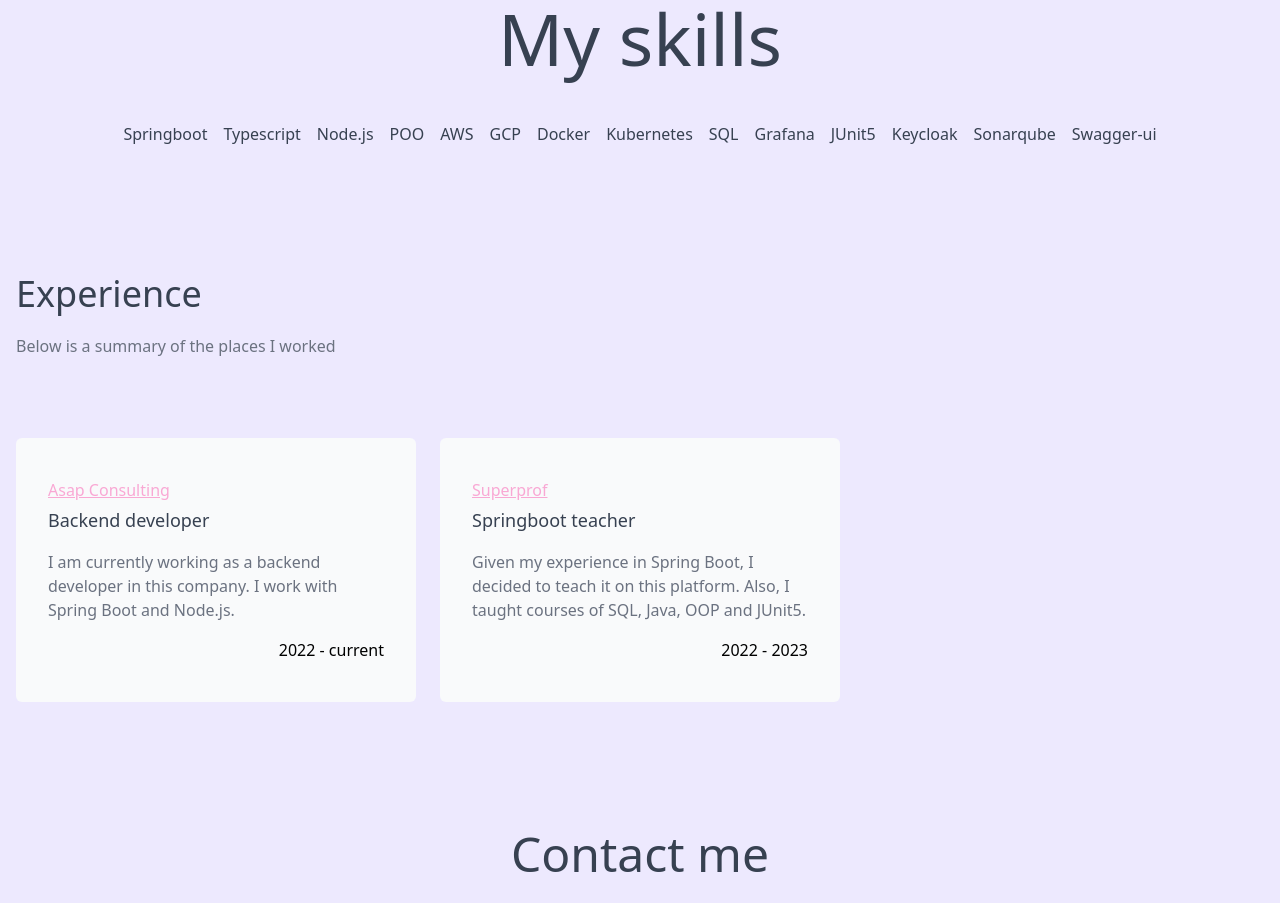
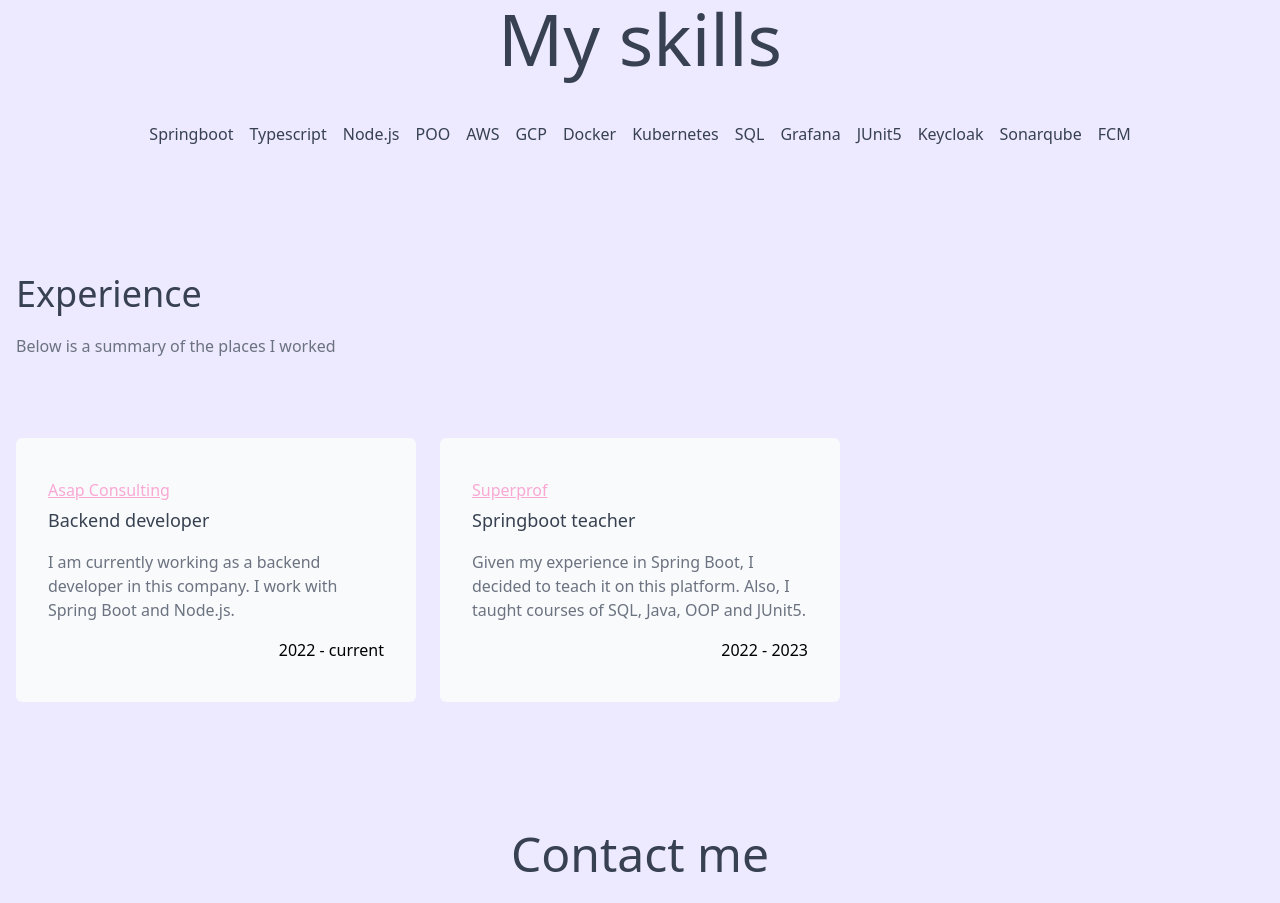
Before and after one commit to luciapaulinapereyra/portfolio, a Next.js app: page / in a window 1280 px wide. Shown: the part 2540-3443 px from the top of the page. Built offline with nearby package versions, Linux system fonts and the light colour scheme.

Commit message:
fix skills

```diff
--- a/app/page.tsx
+++ b/app/page.tsx
@@ -363,7 +363,7 @@ const Page = async () => {
               <li className="inline-block">JUnit5</li>
               <li className="inline-block">Keycloak</li>
               <li className="inline-block">Sonarqube</li>
-              <li className="inline-block">Swagger-ui</li>
+              <li className="inline-block">FCM</li>
             </ul>
           </div>
         </div>
```
